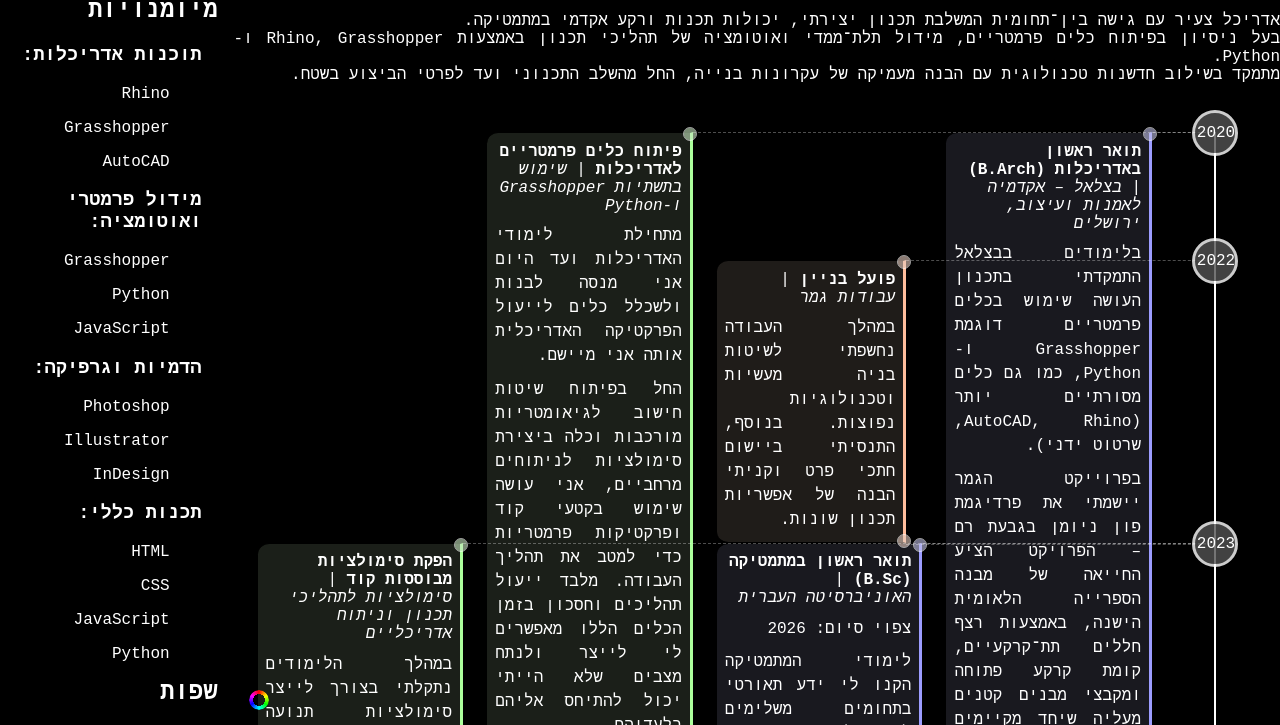
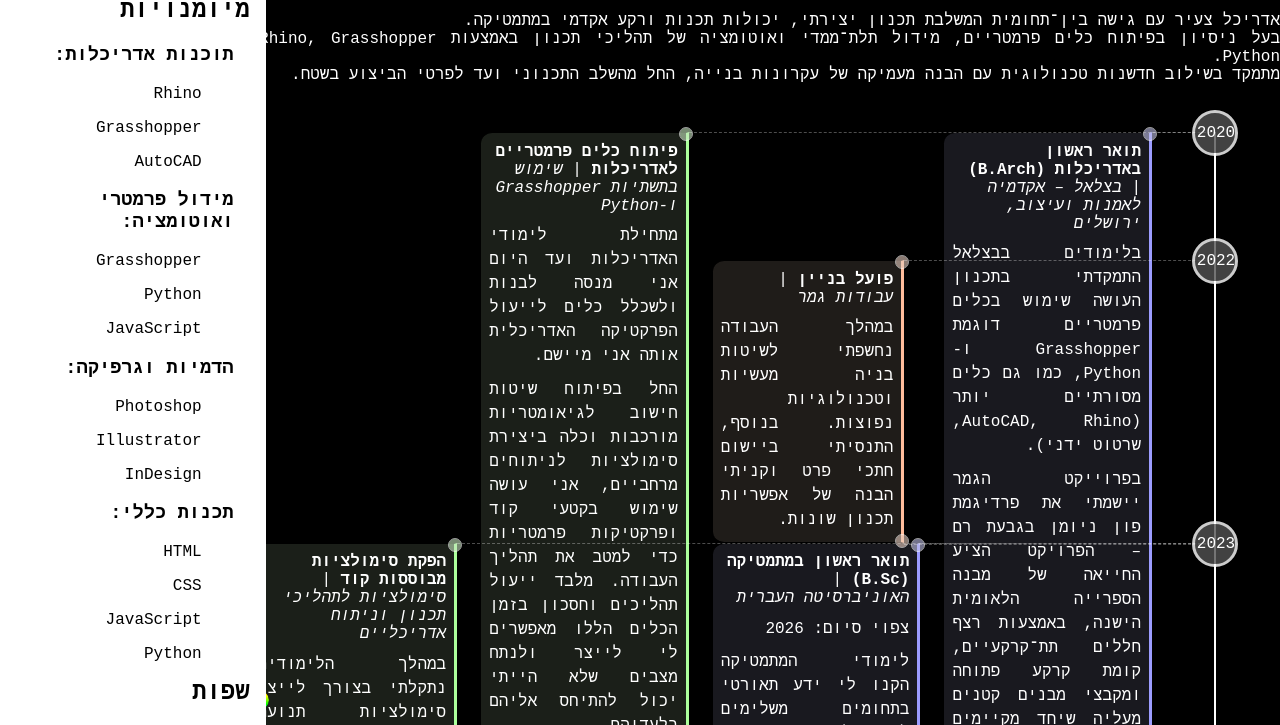
Before and after one commit to yairmallah/portfolio, a plain HTML site: page about.html in a window 1280 px wide. Shown: the part 75-800 px from the top of the page. Drawn offline with Linux system fonts and the light colour scheme.

Commit message:
Update about.css

```diff
--- a/css/about.css
+++ b/css/about.css
@@ -12,7 +12,7 @@
 	z-index: 99 !important;
 }
 #content-container-wrapper{
-	width: calc(100vw - var(--leftWidth) - var(--gapBase));
+	width: calc(100vw - var(--leftWidth) - var(--gapBase) / 2);
 }
 #content-container{
 	text-align: justify;
@@ -29,16 +29,34 @@
 	height: 100%;
 	overflow-x: hidden;
 	overflow-y: auto;
-	width: var(--leftWidth);
+	width: calc(var(--leftWidth) + var(--gapBase) * 2);
 	position:fixed;
 	left: 0;
 	top: 0;
+	background: var(--invBg);
+	color: var(--bgBody);
+	padding-right: var(--gapBase);
+}
+#left-side-content-container-wrapper::-webkit-scrollbar-thumb {
+	background: var(--scrollbarColorInv);
+	box-shadow: inset 0px 0px 2px 2px var(--invBg);
+}
+#left-side-content-container-wrapper::-webkit-scrollbar-thumb:hover {
+	background: var(--scrollbarHoverInv);
+}
+#left-side-content-container-wrapper p{
+	color: var(--bgBody);
+}#left-side-content-container-wrapper h3{
+	color: var(--bgBody);
+}}#left-side-content-container-wrapper h2{
+	color: var(--bgBody);
 }
 #text-left{
 	overflow-y: auto;
 	overflow-x: hidden;
 	padding-top: 2em;
 	padding-bottom: 2em;
+	color: var(--bgBody) !important;
 
 }.exp-text{
 	text-align: justify;
```
